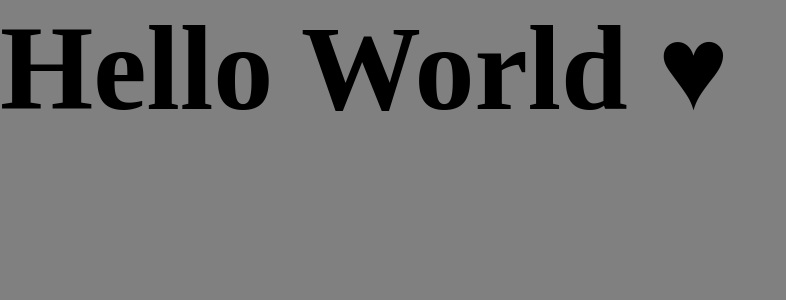
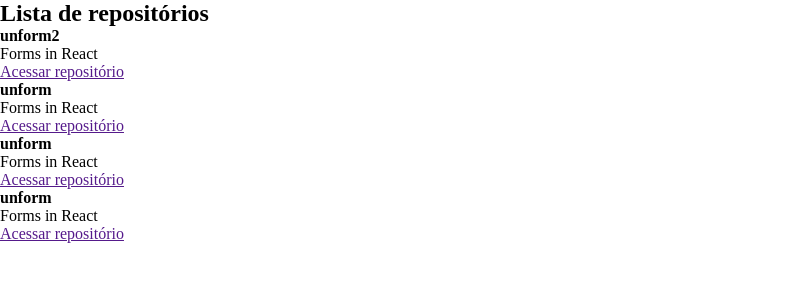
Before and after one commit to Aledev21/Ignite-RocketSeat, a React app: page / in a window 1280 px wide. Shown: the top 300 px of the page, without its empty margins (0-786 px from the left). Built offline with nearby package versions, Linux system fonts and the light colour scheme.

Commit message:
Componente React

```diff
--- a/src/App.jsx
+++ b/src/App.jsx
@@ -1,7 +1,8 @@
+import { RepositoryList } from './components/RepositoryList';
 import './styles/global.scss';
 
 export function App() {
 
-    return <h1>Hello World ♥</h1>
+    return <RepositoryList/>
 
 }
--- /dev/null
+++ b/src/components/RepositoryList.jsx
@@ -0,0 +1,47 @@
+const repositoryName= 'unform2'
+
+export function RepositoryList() {
+    return (
+        <section className="repository-list">
+            <h1>Lista de repositórios</h1>
+            <ul>
+                <li>
+                    <strong>{repositoryName}</strong>
+                    <p>Forms in React</p>
+                    <a href="">
+                        Acessar repositório
+                    </a>
+                </li>
+
+                <li>
+                    <strong>unform</strong>
+                    <p>Forms in React</p>
+                    <a href="">
+                        Acessar repositório
+                    </a>
+                </li>
+
+
+                <li>
+                    <strong>unform</strong>
+                    <p>Forms in React</p>
+                    <a href="">
+                        Acessar repositório
+                    </a>
+                </li>
+
+
+                <li>
+                    <strong>unform</strong>
+                    <p>Forms in React</p>
+                    <a href="">
+                        Acessar repositório
+                    </a>
+                </li>
+
+
+
+            </ul>
+        </section>
+    );
+}
--- a/src/styles/global.scss
+++ b/src/styles/global.scss
@@ -5,11 +5,10 @@
 }
 
 body {
-    font: Arial, Helvetica, sans-serif;
-    background: gray;
+    font: 16px, Arial, Helvetica, sans-serif;
 
-    h1 {
-        font-size: 120px;
-    }
+    color: black;
+
+
 
 }
```
